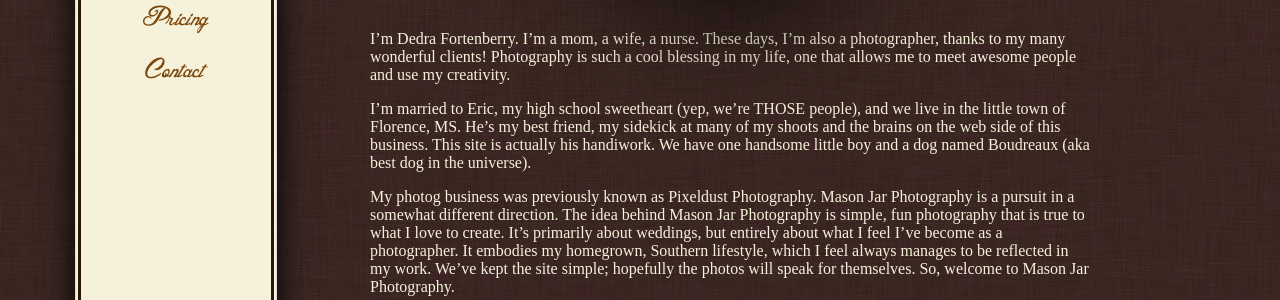
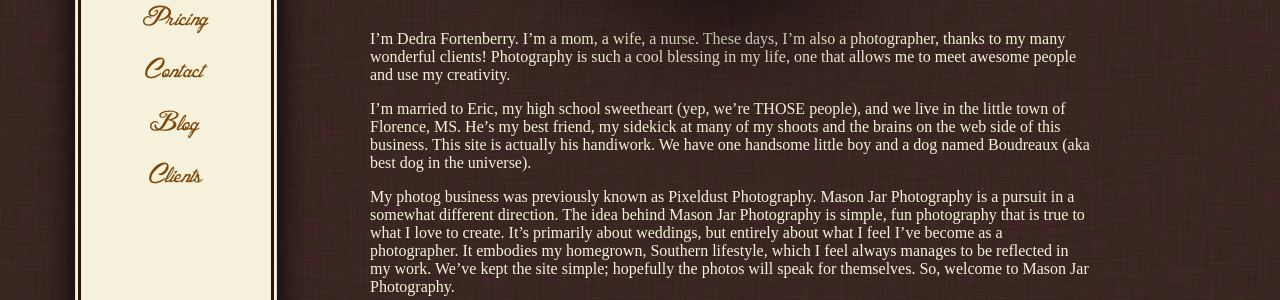
Before and after one commit to yourmasonjar/yourmasonjar.github.com, a Jekyll site: the page built from about.markdown, in a window 1280 px wide. Shown: the part 357-657 px from the top of the page. Built offline with Jekyll 4.4.1, drawn with Linux system fonts in a browser that asks for light colours; nearby versions of some CDN libraries.

Commit message:
Added the blog and clients links. Removed jquery.

```diff
--- a/_includes/header_nav.html
+++ b/_includes/header_nav.html
@@ -25,5 +25,8 @@
 			<li><a href="/contact.html"><img alt="Contact" src="/images/links_contact2.png"/></a></li>
 		{% endif %}
 
+		<li><a href="http://yourmasonjar.wordpress.com" target="_blank"><img alt="Blog" src="/images/links_blog2.png"/></a></li>
+		<li><a href="http://pixeldustms.smugmug.com" target="_blank"><img alt="Clients" src="/images/links_clients2.png"/></a></li>
+
 	</ul>
 </div>
--- a/_layouts/default.html
+++ b/_layouts/default.html
@@ -14,7 +14,5 @@
 					{{content}}
 				</div>
 			</div>
-
-		<script type="text/javascript" src="http://ajax.googleapis.com/ajax/libs/jquery/1.7.1/jquery.min.js"></script>
 	</body>
 </html>
--- a/_layouts/gallery.html
+++ b/_layouts/gallery.html
@@ -16,6 +16,5 @@
 				{{content}}
 			</div>
 		</div>
-		<script type="text/javascript" src="http://ajax.googleapis.com/ajax/libs/jquery/1.7.1/jquery.min.js"></script>
 	</body>
 </html>
```
Also changed, not shown: images/links_blog2.png (added), images/links_clients2.png (added).
